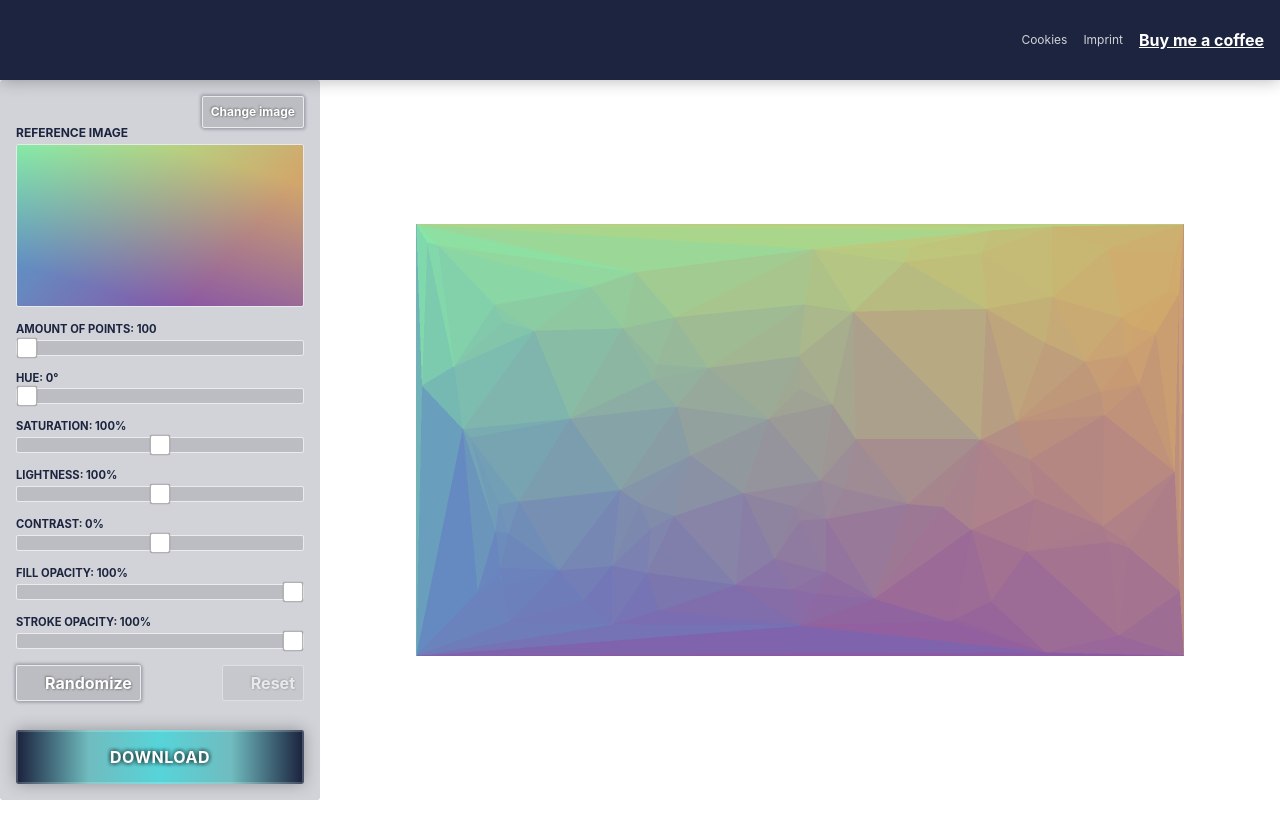
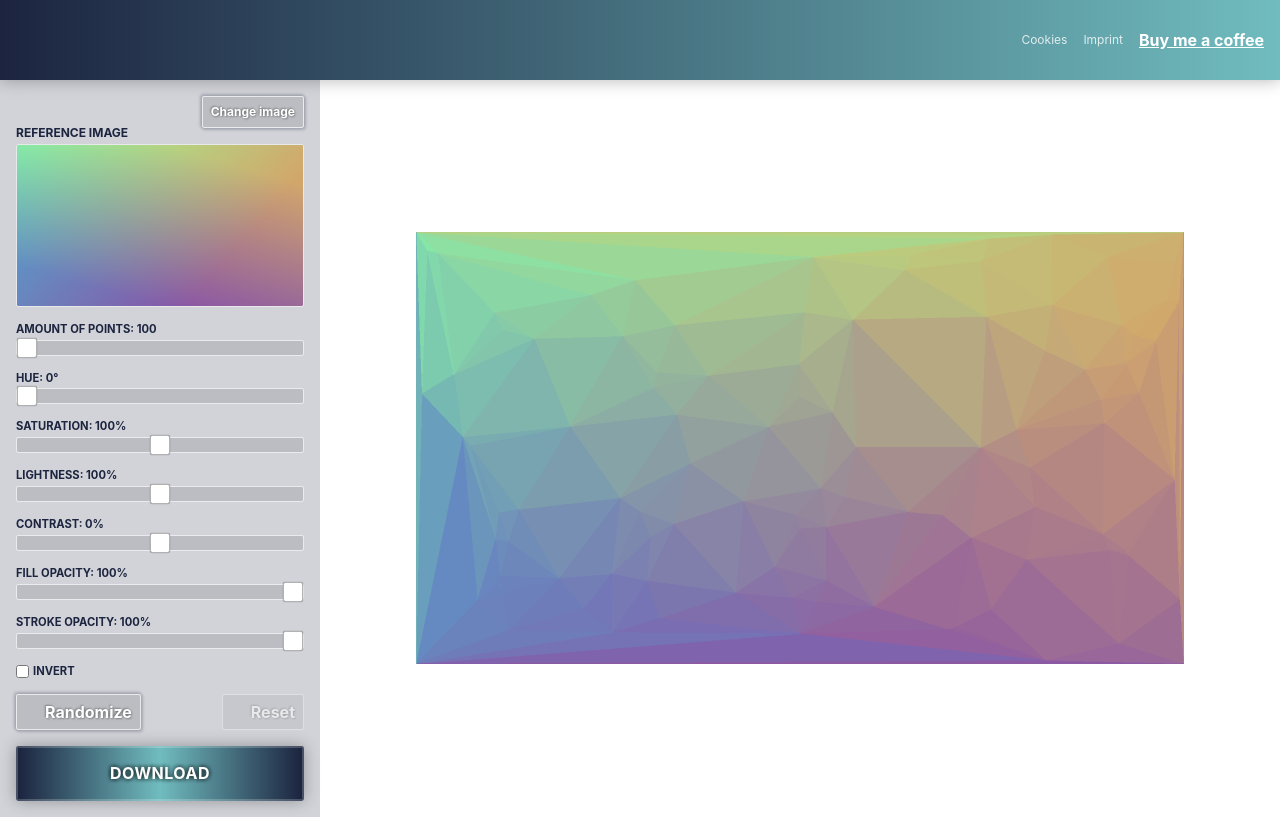
Before and after one commit to Niekes/polify, a Vue app: page / in a window 1280 px wide. Built offline with nearby package versions, Linux system fonts and the light colour scheme; no server answers.

Commit message:
Add invert & clean-up layout

```diff
--- a/src/components/BaseButton.vue
+++ b/src/components/BaseButton.vue
@@ -79,9 +79,7 @@ export default {
             linear-gradient(
                 90deg,
                 $primary 0%,
-                $tertiary 25%,
-                saturate($tertiary, 25) 50%,
-                $tertiary 75%,
+                $tertiary 50%,
                 $primary 100%,
             );
         background-position: center center;
--- a/src/components/DownloadDialogue.vue
+++ b/src/components/DownloadDialogue.vue
@@ -146,13 +146,13 @@ export default {
     }
 
     &::before {
-        background: rgba($quaternary, 0.5);
+        background: rgba($primary, 0.5);
         transform: translate3d(100%, 0, 0) skew(20deg);
         transform-origin: 0 0;
     }
 
     &::after {
-        background: rgba($secondary, 0.5);
+        background: rgba($tertiary, 0.5);
         transform: translate3d(-100%, 0, 0) skew(20deg);
         transform-origin: 100% 100%;
     }
--- a/src/components/Navigation.vue
+++ b/src/components/Navigation.vue
@@ -29,7 +29,7 @@
         <image-gallery v-if="galleryIsOpen" />
 
         <!--
-            Add https://youtu.be/52M9FvpaBxE
+            Embedd tutorial https://youtu.be/52M9FvpaBxE
         -->
     </div>
 </template>
@@ -70,7 +70,7 @@ export default {
 
 <style lang="scss" scoped>
 .navigation {
-    background-color: $primary;
+    background: linear-gradient(90deg, $primary, $tertiary);
     box-shadow: $box-shadow;
     display: grid;
     grid-area: navigation;
--- a/src/i18n/languages/en.js
+++ b/src/i18n/languages/en.js
@@ -15,6 +15,7 @@ export default {
         saturation: 'Saturation: {n}%',
         lightness: 'Lightness: {n}%',
         randomize: 'Randomize',
+        invert: 'Invert',
         reset: 'Reset',
         download: 'download',
         changeImage: 'Change image',
--- a/src/views/Home.vue
+++ b/src/views/Home.vue
@@ -94,6 +94,19 @@
                     @change.native="changeColor()"
                 />
             </div>
+            <div class="control__customize-checkbox">
+                <input
+                    id="invert"
+                    v-model="invert"
+                    type="checkbox"
+                    name="invert"
+                    @change="changeColor()"
+                >
+                <label
+                    for="invert"
+                    v-text="$t('home.invert')"
+                />
+            </div>
             <div class="control__customize-buttons">
                 <base-button
                     :text="$t('home.randomize')"
@@ -103,6 +116,7 @@
                 <base-button
                     :icon="'#reset'"
                     :disabled="!(amount !== 100
+                        || invert !== false
                         || hue !== 0
                         || saturation !== 100
                         || lightness !== 100
@@ -179,6 +193,7 @@ export default {
             lightness: 100,
             fillOpacity: 100,
             strokeOpacity: 100,
+            invert: false,
             hintIsShwon: false,
         };
     },
@@ -348,13 +363,11 @@ export default {
         },
 
         setColor(d, i) {
-            const [x, y] = polygonCentroid(this.delaunay.trianglePolygon(i));
-
-            const { data: colors } = this.ctx.getImageData(x, y, 1, 1);
-
-            const colorHsl = colors[3] === 0
+            const [x, y] = this.getXyKoords(i);
+            const pixel = this.getPixel(x, y);
+            const colorHsl = pixel[3] === 0
                 ? hsl(0, 0, 1)
-                : hsl(color(`rgba(${colors[0]},${colors[1]},${colors[2]},${colors[3]})`));
+                : hsl(color(`rgba(${pixel[0]},${pixel[1]},${pixel[2]},${pixel[3]})`));
 
             const c = (Number(this.contrast) / 100) + 1;
             const intercept = 128 * (1 - c);
@@ -370,17 +383,21 @@ export default {
             rgb.g = rgb.g * c + intercept;
             rgb.b = rgb.b * c + intercept;
 
+            if (this.invert) {
+                rgb.r = 255 - rgb.r;
+                rgb.g = 255 - rgb.g;
+                rgb.b = 255 - rgb.b;
+            }
+
             return rgb;
         },
 
         setStrokeColor(d, i) {
-            const [x, y] = polygonCentroid(this.delaunay.trianglePolygon(i));
-
-            const { data: colors } = this.ctx.getImageData(x, y, 1, 1);
-
-            const colorHsl = colors[3] === 0
+            const [x, y] = this.getXyKoords(i);
+            const pixel = this.getPixel(x, y);
+            const colorHsl = pixel[3] === 0
                 ? hsl(0, 0, 1)
-                : hsl(color(`rgba(${colors[0]},${colors[1]},${colors[2]},${colors[3]})`));
+                : hsl(color(`rgba(${pixel[0]},${pixel[1]},${pixel[2]},${pixel[3]})`));
 
             const c = (Number(this.contrast) / 100) + 1;
             const intercept = 128 * (1 - c);
@@ -396,7 +413,21 @@ export default {
             rgb.g = rgb.g * c + intercept;
             rgb.b = rgb.b * c + intercept;
 
+            if (this.invert) {
+                rgb.r = 255 - rgb.r;
+                rgb.g = 255 - rgb.g;
+                rgb.b = 255 - rgb.b;
+            }
+
             return rgb;
+        },
+
+        getXyKoords(index) {
+            return polygonCentroid(this.delaunay.trianglePolygon(index));
+        },
+
+        getPixel(x, y) {
+            return this.ctx.getImageData(x, y, 1, 1).data;
         },
 
         setStrokeWidth() {
@@ -415,6 +446,7 @@ export default {
             this.resetFillOpacity();
             this.resetStrokeOpacity();
             this.resetContrast();
+            this.resetInvert();
             this.update();
         },
 
@@ -446,6 +478,10 @@ export default {
             this.contrast = 0;
         },
 
+        resetInvert() {
+            this.invert = false;
+        },
+
         showHint() {
             this.hintIsShwon = true;
         },
@@ -465,7 +501,7 @@ export default {
     grid-template-areas: "control context";
     grid-template-columns: minmax(0, 20rem) 1fr;
     grid-template-rows: minmax(0, 1fr);
-    height: calc(100% - 80px);
+    min-height: calc(100% - 80px);
 }
 
 @media (max-width: $breakpoint-sm) {
@@ -474,16 +510,15 @@ export default {
         grid-template-areas: "context" "control";
         grid-template-columns: 1fr;
         grid-template-rows: min-content minmax(0, 1fr);
-        height: calc(100% - 80px);
+        min-height: calc(100% - 80px);
     }
 }
 
 .control {
     background-color: rgba($primary, 0.2);
-    border-radius: $border-radius;
     display: grid;
     gap: $margin-y * 2 0;
-    grid-template-areas: "reference-image" "sliders" "customize-buttons" "download";
+    grid-template-areas: "reference-image" "sliders" "checkbox" "customize-buttons" "download";
     grid-template-columns: 1fr;
     grid-template-rows: min-content min-content min-content 1fr;
     padding: $padding-y * 2 $padding-x * 2;
@@ -530,6 +565,23 @@ export default {
 
     .sliders__input:not(:last-child) {
         margin-bottom: $margin-y * 2;
+    }
+}
+
+.control__customize-checkbox {
+    align-items: center;
+    display: flex;
+    grid-area: checkbox;
+
+    label {
+        color: $primary;
+        cursor: pointer;
+        font-size: $font-size * 0.7;
+        font-weight: bolder;
+        margin-left: $margin-x / 2;
+        text-transform: uppercase;
+        white-space: nowrap;
+        z-index: 1;
     }
 }
 
```
